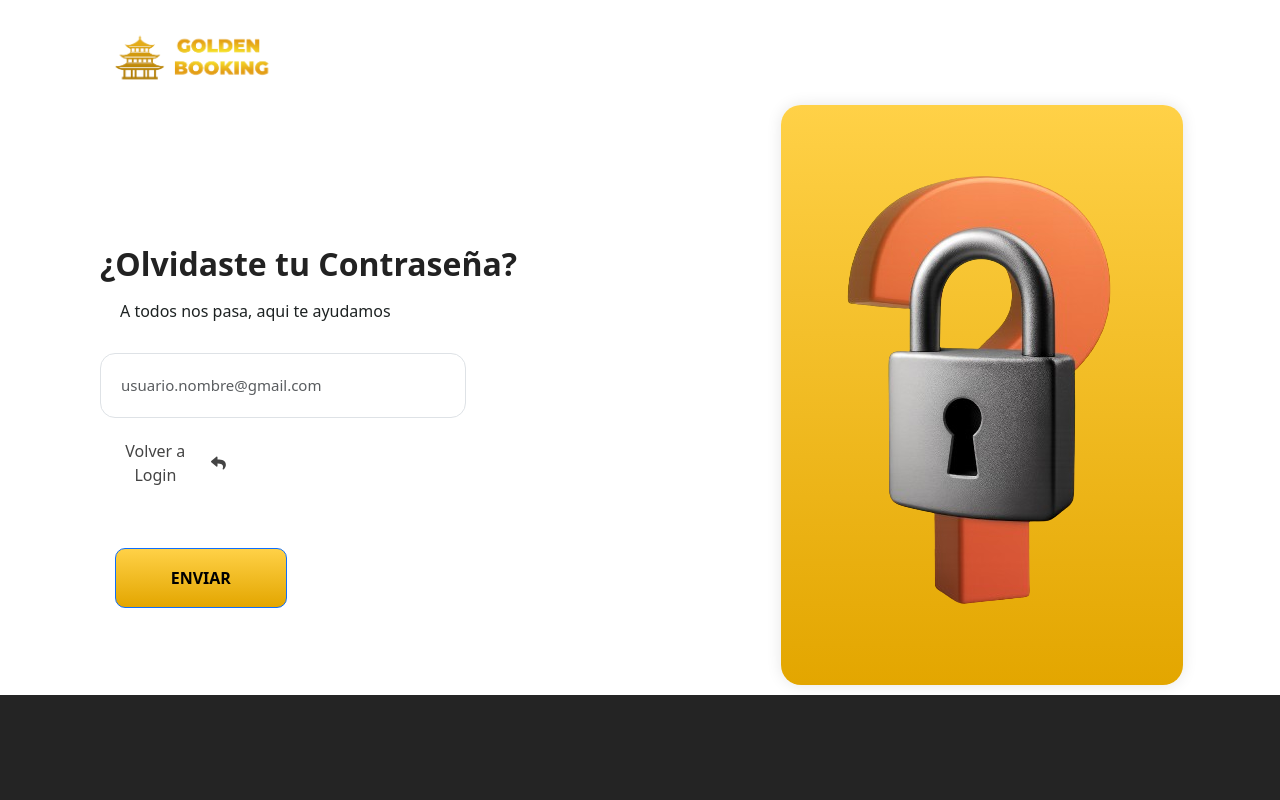
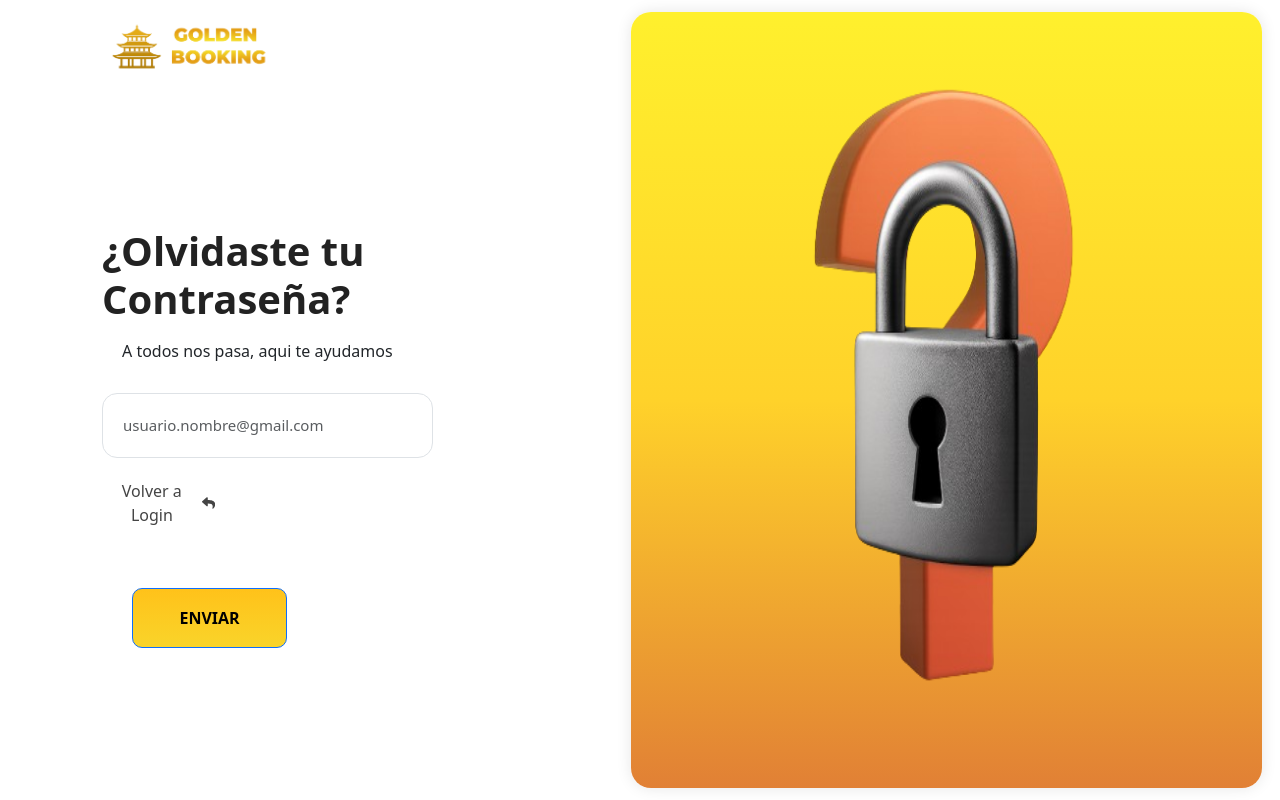
Before and after one commit to MiguelVargas20/GOLDEN-BOOKING-FRONTEND, a React (Vite) app: page /forgot in a window 1280 px wide. Built offline with nearby package versions, Linux system fonts and the light colour scheme.

Commit message:
Login, Register, and Forgot Page Update

```diff
--- a/src/pages/Forgot.jsx
+++ b/src/pages/Forgot.jsx
@@ -22,11 +22,11 @@ function Forgot() {
         </Col>
       </Row>
 
-      {/* CONTENIDO PRINCIPAL 50/50 */}
+      {/* CONTENIDO PRINCIPAL */}
       <Row className="forgot-row">
 
         {/* IZQUIERDA */}
-        <Col md={6}>
+        <Col>
           <div className="forgot-left">
 
             <Form>
@@ -60,12 +60,11 @@ function Forgot() {
         </Col>
 
         {/* DERECHA - IMAGEN */}
-        <Col md={6} className="p-0">
+        <Col className="side-right-forgot">
           <img src={forgot} alt="Forgot" className="forgot-image" />
         </Col>
 
       </Row>
-
     </Container>
   );
 }
--- a/src/pages/Login.jsx
+++ b/src/pages/Login.jsx
@@ -1,38 +1,48 @@
 import logo from '../assets/LOGO.png'
 import calendario from '../assets/CALENDARIO.png'
+import Container from "react-bootstrap/Container";
+import Row from "react-bootstrap/Row";
+import Col from "react-bootstrap/Col";
 import '../styles/Login.css'
 
 export default function Login() {
     return (
-        <>
-        <div className='container'>
-            {/*PANEL IZQUIERDO*/}
-            <div className="left-panel">
-                {/*LOGO*/}
+        <Container fluid className="login-container">
+            <Row>
+                {/* PANEL IZQUIERDO */}
+                <Col className="left-panel">
                     <div className="logo">
                         <img src={logo} alt="Logo" />
                     </div>
+
                     <h1>Bienvenido !</h1>
                     <p className="subtitle">¿Estas listo para reservar?</p>
-            {/*FORMULARIO*/}
+
                     <form className="form">
-                <input type="email" id="email" placeholder="Ingrese su email" required />
-                <input type="password" id="password" placeholder="Ingrese su contraseña" required/>
+                        <input type="email" placeholder="Ingrese su email" required />
+                        <input type="password" placeholder="Ingrese su contraseña" required />
+
                         <div className="options">
-                <label className="check">
-                    <input type="checkbox"/>
-                    <span className="check">Recordarme</span>
+                            <label>
+                                <input type="checkbox" />
+                                <span>Recordarme</span>
                             </label>
-                <a href="#" className="forgot">¿Olvidaste tu contraseña?</a>
+
+                            <a href="/Forgot">¿Olvidaste tu contraseña?</a>
                         </div>
-                <button type="submit" className="btn">INGRESAR</button>
+
+                        <button className="btn" type="submit">
+                            INGRESAR
+                        </button>
                     </form>
-            </div>
-            {/*PANEL DERECHO*/}
-            <div className="right-panel">
-                <img src={calendario} alt="Calendario"  className="calendar-img" />
-            </div>
-        </div>
-        </>
-    )
+                </Col>
+            </Row>
+                {/* PANEL DERECHO */}
+            <Row>
+                <Col  className="right-panel">
+                    <img src={calendario} alt="Calendario" className="calendar-img" />
+                </Col>
+            </Row>
+        </Container>
+    );
 }
--- a/src/pages/Register.jsx
+++ b/src/pages/Register.jsx
@@ -28,7 +28,7 @@ function Register() {
               <p>Registrate para acceder a tu reserva</p>
             </div>
 
-            <Container className="pl-3">
+            <registro-content className="pl-3">
 
               <Form.Group className="mb-2" controlId="formBasicName">
                 <Form.Control className="inp" type="text" placeholder="Nombre Completo" />
@@ -59,7 +59,7 @@ function Register() {
                   onChange={() => setVer(!ver)}
                 />
               </Form.Group>
-            </Container>
+            </registro-content>
             <Button className="btn-gold" type="submit">
           REGISTRARME
         </Button>
@@ -68,7 +68,7 @@ function Register() {
         </Form>
       </Col>
 
-      <Col>
+      <Col className="side-right">
         <img src={click} alt="click" className="logo_click" />
       </Col>
     </Row>
--- a/src/styles/Forgot.css
+++ b/src/styles/Forgot.css
@@ -1,7 +1,24 @@
-/* HEADER */
+/* ---------------------------------------------------
+   HEADER
+--------------------------------------------------- */
+
+html, body {
+  width: 100%;
+  height: 100%;
+  margin: 0;
+  padding: 0;
+  background: #ffffff;
+  overflow-x: hidden;
+}
+
+
+.forgot-row {
+  display: flex;
+  align-items: flex-start !important; /* <--- CLAVE */
+}
+
+
 .forgot-header {
-  width: 100%;
-  height: 75px;
   display: flex;
   align-items: center;
   padding-left: 10px;
@@ -9,45 +26,57 @@
 
 .forgot-logo {
   height: 60px;
+  margin-left: 85px;
 }
 
 
-
-
-/* CONTENEDOR GENERAL */
-.forgot-content {
-  padding-top: 20px;
-  padding-left: 100px
+/* ---------------------------------------------------
+   CONTENEDOR GENERAL
+--------------------------------------------------- */
+.forgot-left {
+  padding-left: 90px;
+  margin-top: 70px
 }
 
 
-
-/* IMAGEN DERECHA */
-.forgot-image {
-  max-height: 100vh;
-  height: auto;
-  margin: 10px auto;
-  border-radius: 20px;
-  cursor: pointer;
-  object-position: top;
-  display: flex;
-  box-shadow: 0 0 15px rgba(0,0,0,0.1);
-  background: linear-gradient(180deg, #FFD147, #E3A600);
+.forgot-content {
+  padding-top: 17px;
+  padding-right: 30px;
 }
 
-/* TEXTOS */
+/* ---------------------------------------------------
+   IMAGEN DERECHA
+--------------------------------------------------- */
+.forgot-image {
+  height: 100vh;
+  width: 65%;
+  border-radius: 20px;
+  object-position: center;
+  display: block;
+  margin: 0 auto 0 auto; /* sube la imagen y la centra */
+  margin-top: -20px;
+}
+
+/* ---------------------------------------------------
+   TEXTOS
+--------------------------------------------------- */
 .forgot-title h2 {
-  margin-top: 150px;
+  margin-top: 80px;
+  font-size: 40px;
   font-weight: 900;
   color: #222;
 }
+
+
 
 .forgot-text {
   margin-left: 20px;
 }
 
 
-/* INPUT */
+/* ---------------------------------------------------
+   INPUT
+--------------------------------------------------- */
 .forgot-input {
   width: 64%;
   padding: 20px;
@@ -57,7 +86,9 @@
 }
 
 
-/* BOTÓN VOLVER */
+/* ---------------------------------------------------
+   BOTÓN VOLVER
+--------------------------------------------------- */
 .forgot-back-btn {
   width: 23%;
   background: none;
@@ -77,14 +108,25 @@
 }
 
 
-/* BOTÓN ENVIAR */
+/* ---------------------------------------------------
+   BOTÓN ENVIAR
+--------------------------------------------------- */
 .forgot-btn-send {
-  margin-top: 15%;
   width: 30%;
   height: 60px;
   border-radius: 10px;
-  margin-left: 15px;
-  background: linear-gradient(180deg, #FFD147, #E3A600);
+  background: linear-gradient(180deg, #ffc21a, #F9D42A);
   color: #000;
   margin-top: 40px;
+  margin-left: 30px;
 }
+.side-right-forgot {
+  height: 97vh;
+  width: 100%;
+  border-radius: 20px;
+  object-position: center;
+  margin-top: -65px;
+  cursor: pointer;
+  box-shadow: 0 0 15px rgba(0,0,0,0.1);
+  background: linear-gradient(180deg, #FFF02D 0%, #FFD22A 50%, #E18035 100%);
+}
--- a/src/styles/Login.css
+++ b/src/styles/Login.css
@@ -1,18 +1,21 @@
-body {
-    width: 100%;
-    display: grid;
-    color: #1d2222;
+/* CONTENEDOR PRINCIPAL */
+
+.right-panel {
+  display: flex;
+  justify-content: flex-end; /* Imagen a la derecha */
+  align-items: center;
 }
 
-/* CONTENEDOR PRINCIPAL */
+.calendar-img {
+  width: 80%;
+  max-width: 500px;
+}
 
 .container {
     width: 100%;
     display: grid;
     grid-template-columns: 1fr 1fr;
     border-radius: 8px;
-    overflow: hidden;
-    background: white;
     padding-bottom: 30px;
 }
 
@@ -29,8 +32,8 @@ body {
     padding: 0px
 }
 .logo img {
-    width: 25%;
-    height: auto;
+    height: 60px;
+    width: 30%;
     margin-top: 25px;
 }
 
@@ -105,9 +108,11 @@ h1 {
     background: linear-gradient(to bottom, #f5e200, #e1892c);
     display: grid;
     place-items: center;
-    padding: 30px;
+    padding: 20px;
     border-radius: 2%;
-    margin: 1em 1em 1em ;
+    height: 96vh;
+    width: 100%;
+    margin: 1em 1em 1em 1em;
 }
 
 .calendar-img {
--- a/src/styles/Register.css
+++ b/src/styles/Register.css
@@ -1,14 +1,25 @@
-  .logo_click {
+.pl3 {
+    padding-left: 1rem;
+}
+.logo_click {
+  width: 80%;        /* tamaño más grande */
+  height: 100%;
+  display: block;
+  margin: 0px auto 0 auto; /* sube la imagen y la centra */
+  object-fit: contain;
+  cursor: pointer;
+}
+
+.side-right{
+  display: flex;
   height: 97vh;
-  margin: 10px;
+  width: 97%;
+  margin: 10px 25px 10px 0px;
   border-radius: 20px;
-  object-fit: cover;
-  object-position: center;
   cursor: pointer;
   box-shadow: 0 0 15px rgba(0,0,0,0.1);
-  background: linear-gradient(180deg, #FFD147, #E3A600);
+  background: linear-gradient(180deg, #FFF02D 0%, #FFD22A 50%, #E18035 100%);
 }
-
   .logo {
     height: 6em;
     padding: 1.5em;
@@ -33,7 +44,6 @@
     object-fit: cover;
     z-index: 1;
   }
-
   .site-title {
     position: relative;
     z-index: 2;
@@ -52,19 +62,10 @@
     color: #222;
   }
 
-  site-header {
-    display: flex;
-    align-items: center;
-    gap: 12px;
-    padding: 15px 25px;
-    background: white;
-    border-bottom: 1px solid #e5e5e5;
-    box-shadow: 0px 2px 4px rgba(0,0,0,0.05);
-  }
-
   .form-container {
     padding: 5rem 0 5rem 0;
     height: 70vh;
+
   }
 
   .form-container h2 {
@@ -81,7 +82,7 @@
   }
 
 .btn-gold {
-  background: linear-gradient(180deg, #FFD147, #E3A600);
+ background: linear-gradient(180deg, #ffc21a, #F9D42A);
   color: #000;
   font-weight: bold;
   padding: 8px 20px;
@@ -95,7 +96,7 @@
 }
 
 .btn-gold:hover {
-  background: linear-gradient(180deg, #FFE27A, #FFC233);
+  background: linear-gradient(180deg, #ffc21a, #F9D42A);
   cursor: pointer;
 }
 
```
Also changed, not shown: src/assets/click.png. Lines whose indentation alone changed are shown as unchanged.
